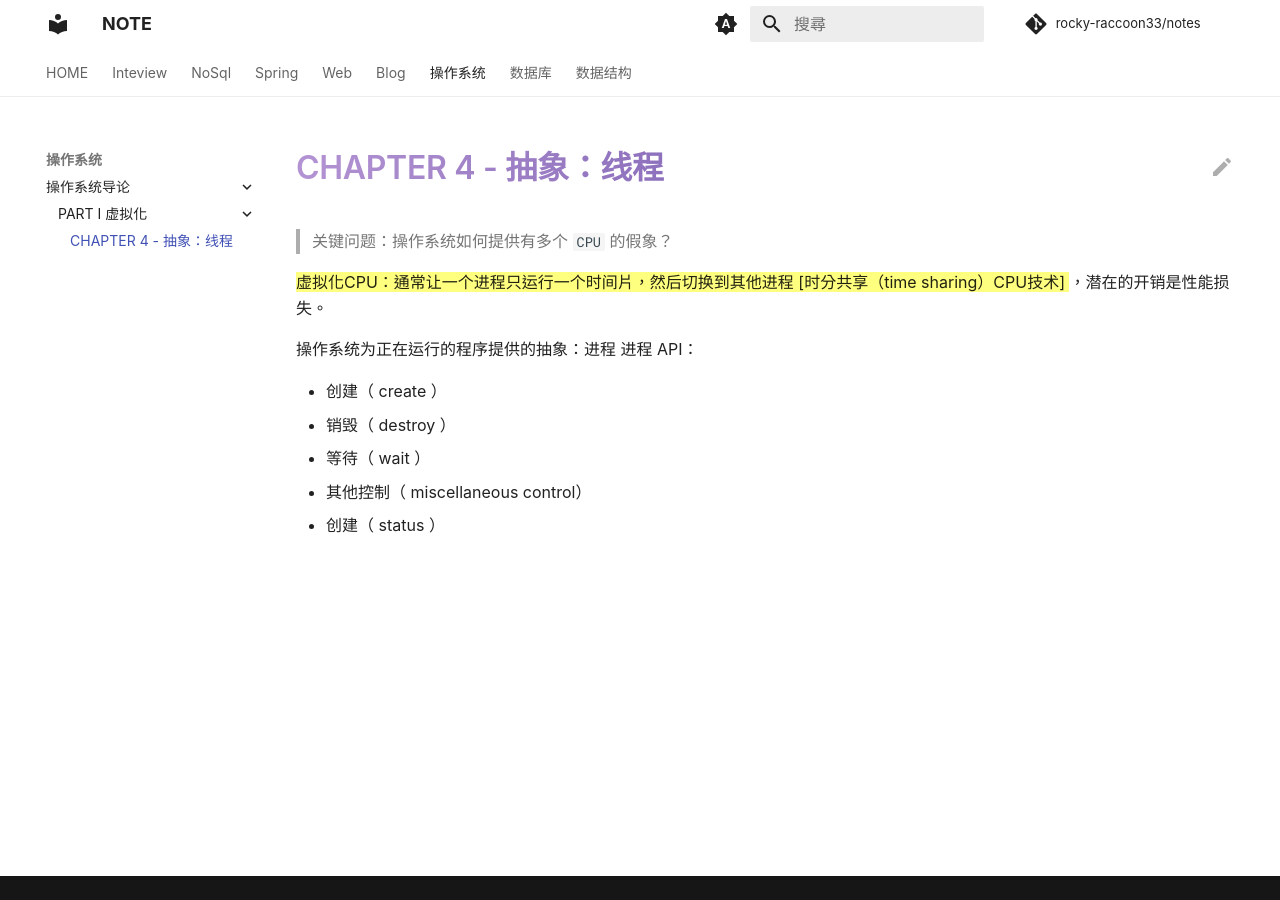
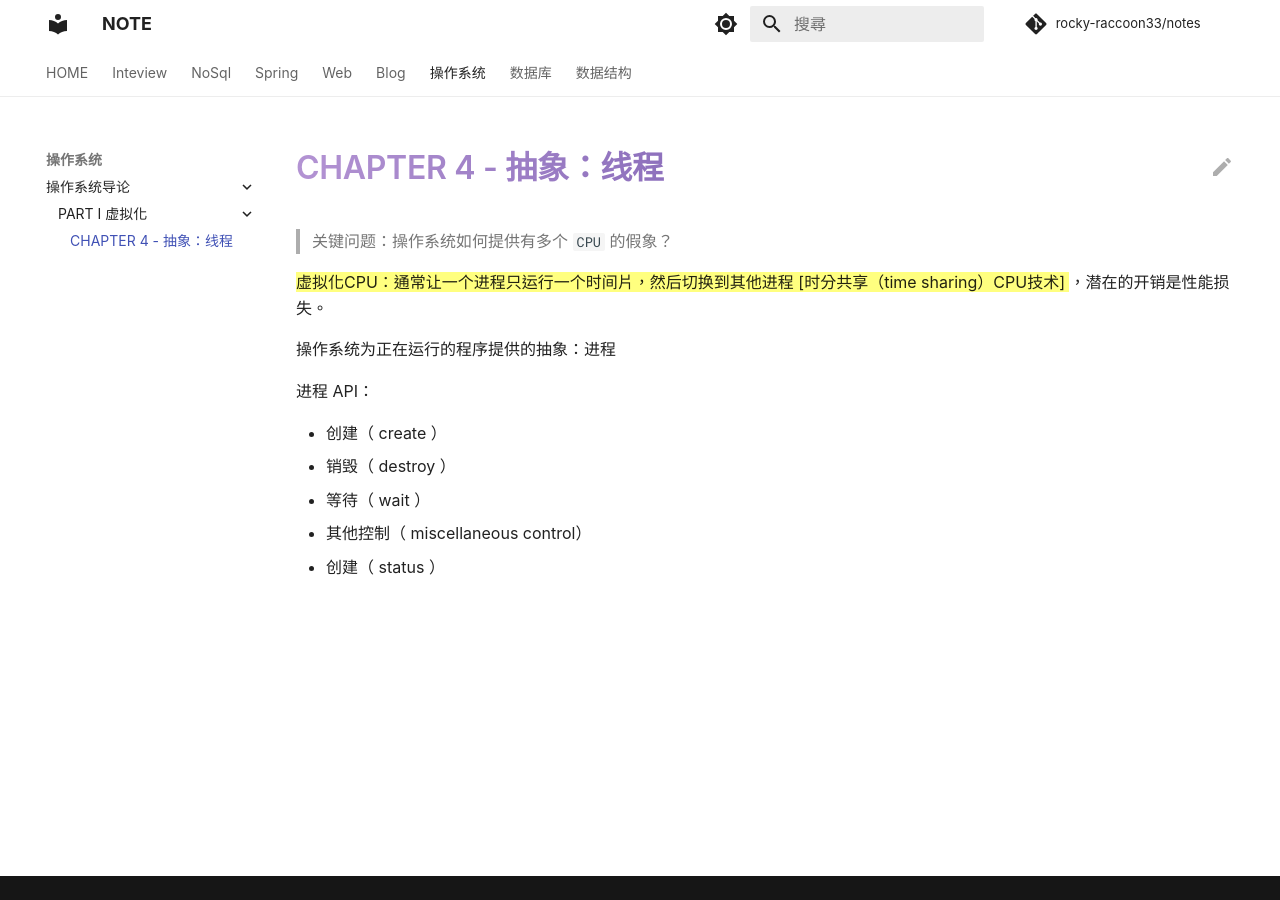
Before and after one commit to rocky-raccoon33/notes, an MkDocs documentation site: the page built from docs/操作系统/操作系统导论/PART I 虚拟化/chapter 4 - 抽象：线程.md, in a window 1280 px wide. Built offline with MkDocs 1.6.1 and Material for MkDocs 9.7.7, drawn with Linux system fonts in a browser that asks for light colours; comment, search, counter and statistics services are not loaded.

Commit message:
dark mode

```diff
--- a/docs/操作系统/操作系统导论/PART I 虚拟化/chapter 4 - 抽象：线程.md
+++ b/docs/操作系统/操作系统导论/PART I 虚拟化/chapter 4 - 抽象：线程.md
@@ -5,6 +5,7 @@
 {== 虚拟化CPU：通常让一个进程只运行一个时间片，然后切换到其他进程 [时分共享（time sharing）CPU技术] ==}，潜在的开销是性能损失。
 
 操作系统为正在运行的程序提供的抽象：进程
+
 进程 API：
 
 - 创建（ create ）
--- a/mkdocs.yml
+++ b/mkdocs.yml
@@ -32,28 +32,18 @@
   name: material
   language: zh-TW
   palette:
-    # Palette toggle for automatic mode
-    - media: "(prefers-color-scheme)"
+    - scheme: default
       primary: white
-      toggle:
-        icon: material/brightness-auto
-        name: Switch to light mode
-
-    # Palette toggle for light mode
-    - media: "(prefers-color-scheme: light)"
-      scheme: default
-      primary: white
+      accent: indigo
       toggle:
         icon: material/brightness-7
         name: Switch to dark mode
-
-    # Palette toggle for dark mode
-    - media: "(prefers-color-scheme: dark)"
-      scheme: slate
+    - scheme: slate
       primary: grey
+      accent: indigo
       toggle:
         icon: material/brightness-4
-        name: Switch to system preference
+        name: Switch to light mode
 
   icon:
     edit: material/pencil
```
